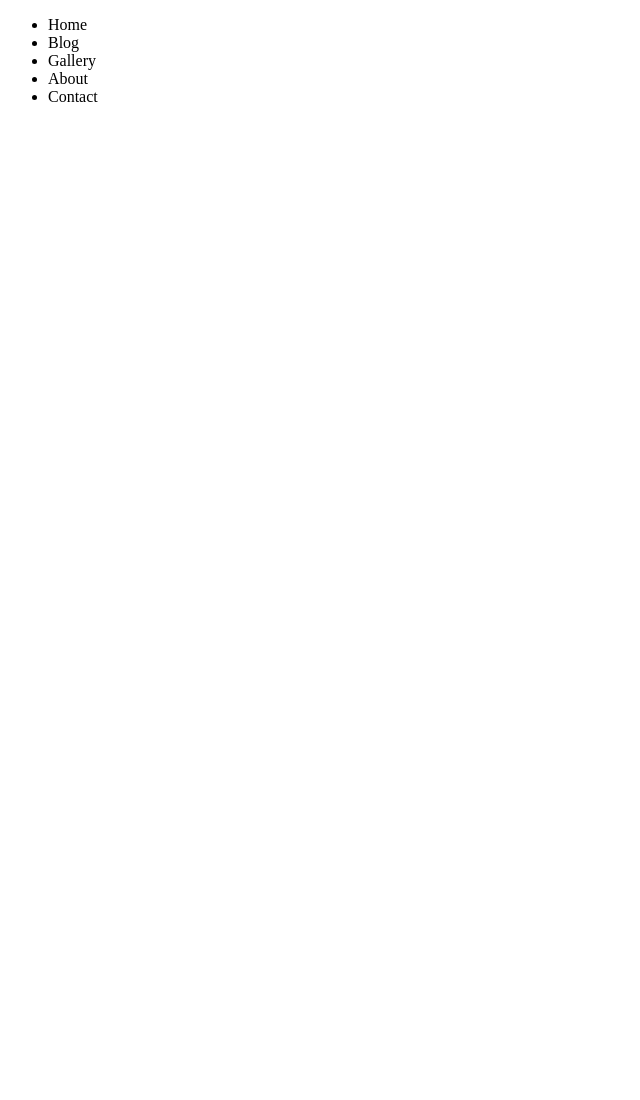
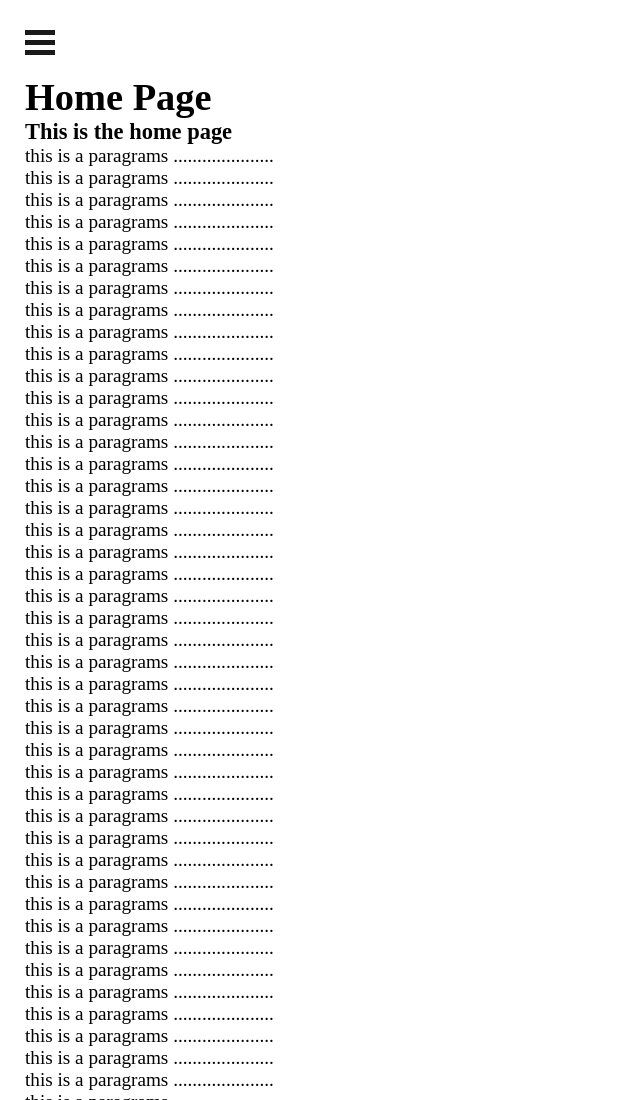
Before and after one commit to BaconPapa/SAP-Blog-Template, a plain HTML site: page index.html in a window 1280 px wide. Shown: the top 1100 px of the page, without its empty margins (0-640 px from the left). Before the commit the page ends 800 px from the top, so only its background shows below. Drawn offline with Linux system fonts and the light colour scheme; the site is published under a folder, as on GitHub Pages, so addresses that start at the root find nothing.

Commit message:
fix path issue

```diff
--- a/index.html
+++ b/index.html
@@ -6,8 +6,8 @@
     <meta http-equiv="X-UA-Compatible" content="IE=edge">
     <title>Blog Template</title>
     <meta name="viewport" content="width=device-width, initial-scale=1">
-    <link rel="stylesheet" type="text/css" media="screen" href="/css/main.css" />
-    <script src="/js/main.js"></script>
+    <link rel="stylesheet" type="text/css" media="screen" href="./css/main.css" />
+    <script src="./js/main.js"></script>
 </head>
 
 <body>
--- a/js/main.js
+++ b/js/main.js
@@ -25,7 +25,7 @@ function CheckContent() {
     if (TempContent() in contentObject) {
         AddContent(contentObject[TempContent()]);
     } else {
-        ajax.open('get', '/content/' + window.location.hash.substring(1) + '.html');
+        ajax.open('get', './content/' + window.location.hash.substring(1) + '.html');
         ajax.send();
         let ajaxReady = () => {
             if (ajax.readyState == 4 && ajax.status == 200) {
```
